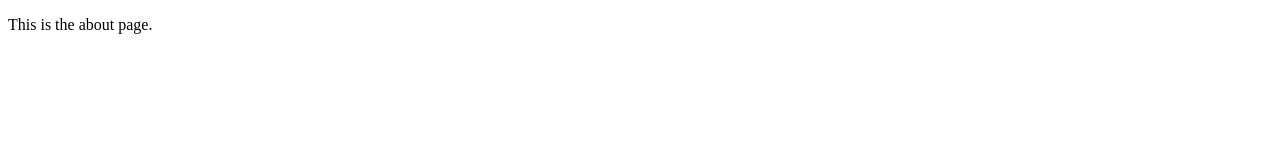
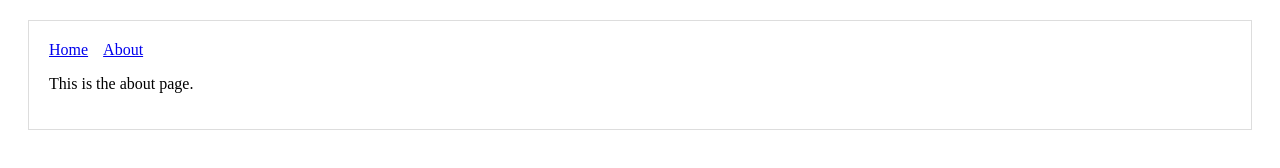
Before and after one commit to HalbardHobby/static_webs, a React app in the folder next-site/: page /about in a window 1280 px wide. Built offline with nearby package versions, Linux system fonts and the light colour scheme.

Commit message:
shared components

```diff
--- /dev/null
+++ b/next-site/components/Header.js
@@ -0,0 +1,19 @@
+import React from 'react'
+import Link from 'next/link'
+
+const linkstyle = {
+  marginRight: 15
+}
+
+const Header = () => (
+  <div>
+    <Link href="/">
+      <a style={linkstyle}>Home</a>
+    </Link>
+    <Link href="/about">
+      <a style={linkstyle}>About</a>
+    </Link>
+  </div>
+);
+
+export default Header;
--- /dev/null
+++ b/next-site/components/MyLayout.js
@@ -0,0 +1,17 @@
+import React from 'react'
+import Header from "./Header"
+
+const layoutStyle = {
+  margin: 20,
+  padding: 20,
+  border: '1px solid #DDD'
+};
+
+const Layout = props => (
+  <div style={layoutStyle}>
+    <Header />
+    {props.children}
+  </div>
+);
+
+export default Layout;
--- a/next-site/pages/about.js
+++ b/next-site/pages/about.js
@@ -1,9 +1,11 @@
 import React from 'react';
+import Layout from '../components/MyLayout'
+
 
 export default function About() {
   return (
-    <div>
+    <Layout>
       <p>This is the about page.</p>
-    </div>
+    </Layout>
   );
 }
```
Also changed, not shown: next-site/pages/index.js (+4 -5 lines).
